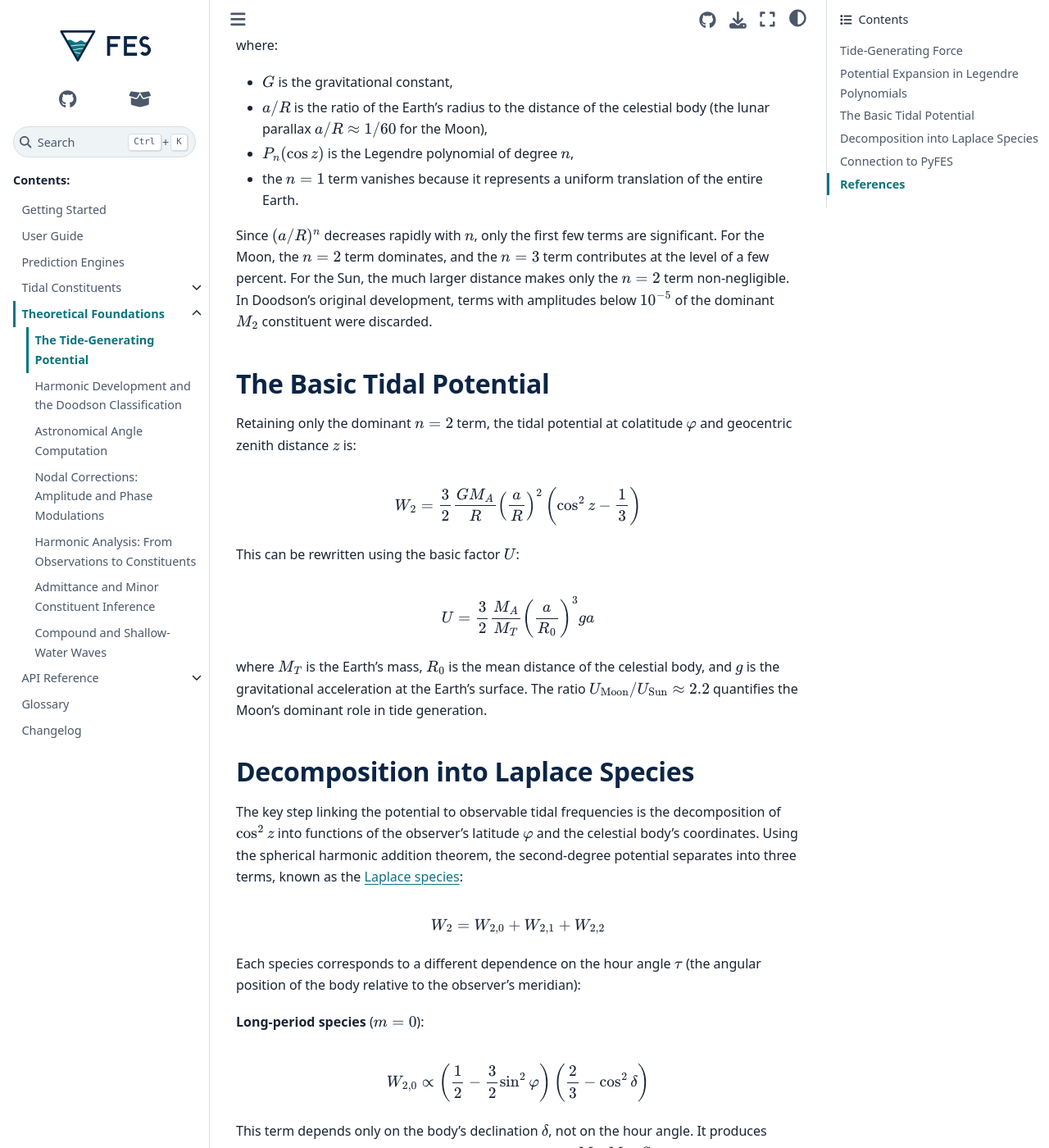
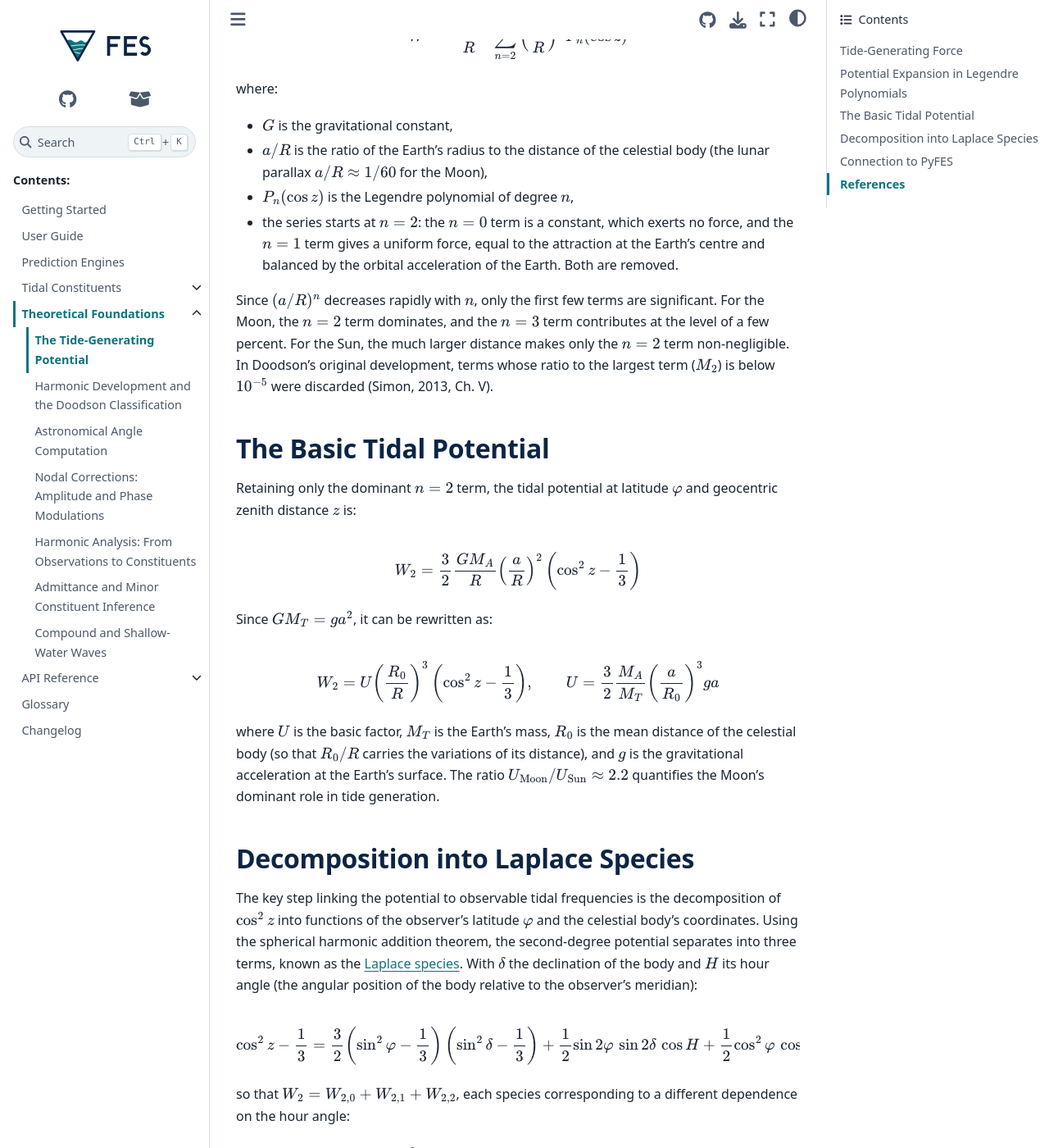
Before and after one commit to CNES/aviso-fes, a Sphinx documentation site: the page built from docs/source/theory/tide_generating_potential.rst, in a window 1280 px wide and 1400 px high, scrolled down 963 px. Shown: the whole window at 82% size. Built offline with Sphinx 7.4.7 and the Sphinx Book theme 1.1.4, drawn with Linux system fonts in a browser that asks for light colours; pages that are not in the unit, such as notebooks, are missing from menus; the version number could not be read and is left out; some of the changed text lies outside the part shown.

Commit message:
docs(theory): correct the potential and astronomical angle pages

```diff
--- a/docs/source/theory/tide_generating_potential.rst
+++ b/docs/source/theory/tide_generating_potential.rst
@@ -28,10 +28,13 @@ The distance from :math:`A` to :math:`P` is:
 
     r = \sqrt{R^2 + a^2 - 2 a R \cos z}
 
-The tide-generating force is directed along the line :math:`AP` (the
-*tractive* component) and can be decomposed into a radial (vertical) and two
-horizontal components. For tidal prediction, it is more convenient to work
-with the **potential** of this force rather than the force itself.
+The tide-generating force is the difference between two attractions with
+different directions (from :math:`P` towards :math:`A`, and from :math:`T`
+towards :math:`A`), so it is not directed along :math:`AP`. It has a
+vertical (radial) component and a horizontal component, called the
+*tractive* force, which is the one that drives the ocean tides. For tidal
+prediction, it is more convenient to work with the **potential** of this
+force rather than the force itself.
 
 Potential Expansion in Legendre Polynomials
 ============================================
@@ -51,21 +54,23 @@ where:
 - :math:`a/R` is the ratio of the Earth's radius to the distance of the
   celestial body (the lunar parallax :math:`a/R \approx 1/60` for the Moon),
 - :math:`P_n(\cos z)` is the Legendre polynomial of degree :math:`n`,
-- the :math:`n=1` term vanishes because it represents a uniform translation
-  of the entire Earth.
+- the series starts at :math:`n=2`: the :math:`n=0` term is a constant,
+  which exerts no force, and the :math:`n=1` term gives a uniform force, equal
+  to the attraction at the Earth's centre and balanced by the orbital
+  acceleration of the Earth. Both are removed.
 
 Since :math:`(a/R)^n` decreases rapidly with :math:`n`, only the first few
 terms are significant. For the Moon, the :math:`n=2` term dominates, and the
 :math:`n=3` term contributes at the level of a few percent. For the Sun,
 the much larger distance makes only the :math:`n=2` term non-negligible.
-In Doodson's original development, terms with amplitudes below :math:`10^{-5}`
-of the dominant :math:`M_2` constituent were discarded.
+In Doodson's original development, terms whose ratio to the largest term
+(:math:`M_2`) is below :math:`10^{-5}` were discarded (Simon, 2013, Ch. V).
 
 The Basic Tidal Potential
 =========================
 
 Retaining only the dominant :math:`n=2` term, the tidal potential at
-colatitude :math:`\varphi` and geocentric zenith distance :math:`z` is:
+latitude :math:`\varphi` and geocentric zenith distance :math:`z` is:
 
 .. math::
 
@@ -73,15 +78,19 @@ colatitude :math:`\varphi` and geocentric zenith distance :math:`z` is:
           \left(\frac{a}{R}\right)^2
           \left(\cos^2 z - \frac{1}{3}\right)
 
-This can be rewritten using the basic factor :math:`U`:
+Since :math:`G M_T = g a^2`, it can be rewritten as:
 
 .. math::
 
+    W_2 = U \left(\frac{R_0}{R}\right)^3
+          \left(\cos^2 z - \frac{1}{3}\right),
+    \qquad
     U = \frac{3}{2} \frac{M_A}{M_T} \left(\frac{a}{R_0}\right)^3 g a
 
-where :math:`M_T` is the Earth's mass, :math:`R_0` is the mean distance of
-the celestial body, and :math:`g` is the gravitational acceleration at the
-Earth's surface. The ratio :math:`U_{\text{Moon}} / U_{\text{Sun}} \approx 2.2`
+where :math:`U` is the basic factor, :math:`M_T` is the Earth's mass,
+:math:`R_0` is the mean distance of the celestial body (so that
+:math:`R_0 / R` carries the variations of its distance), and :math:`g` is
+the gravitational acceleration at the Earth's surface. The ratio :math:`U_{\text{Moon}} / U_{\text{Sun}} \approx 2.2`
 quantifies the Moon's dominant role in tide generation.
 
 Decomposition into Laplace Species
@@ -91,35 +100,43 @@ The key step linking the potential to observable tidal frequencies is the
 decomposition of :math:`\cos^2 z` into functions of the observer's latitude
 :math:`\varphi` and the celestial body's coordinates. Using the spherical
 harmonic addition theorem, the second-degree potential separates into three
-terms, known as the :term:`Laplace species`:
+terms, known as the :term:`Laplace species`. With :math:`\delta` the
+declination of the body and :math:`H` its hour angle (the angular position
+of the body relative to the observer's meridian):
 
 .. math::
 
-    W_2 = W_{2,0} + W_{2,1} + W_{2,2}
+    \cos^2 z - \frac{1}{3} =
+        \frac{3}{2}\left(\sin^2\varphi - \frac{1}{3}\right)
+                   \left(\sin^2\delta - \frac{1}{3}\right)
+      + \frac{1}{2} \sin 2\varphi \, \sin 2\delta \, \cos H
+      + \frac{1}{2} \cos^2\varphi \, \cos^2\delta \, \cos 2H
 
-Each species corresponds to a different dependence on the hour angle
-:math:`\tau` (the angular position of the body relative to the observer's
-meridian):
+so that :math:`W_2 = W_{2,0} + W_{2,1} + W_{2,2}`, each species corresponding
+to a different dependence on the hour angle:
 
 **Long-period species** (:math:`m = 0`):
 
 .. math::
 
-    W_{2,0} \propto \left(\frac{1}{2} - \frac{3}{2} \sin^2 \varphi\right)
-    \left(\frac{2}{3} - \cos^2 \delta \right)
+    W_{2,0} = \frac{3}{2} U \left(\frac{R_0}{R}\right)^3
+    \left(\sin^2 \varphi - \frac{1}{3}\right)
+    \left(\sin^2 \delta - \frac{1}{3}\right)
 
 This term depends only on the body's declination :math:`\delta`, not on the
 hour angle. It produces oscillations with periods from a fortnight to years
 (e.g., :math:`M_f`, :math:`M_m`, :math:`S_{sa}`). The latitude factor
-vanishes at :math:`\varphi = 35.26°` and is maximal at the poles.
+vanishes at :math:`\varphi = 35.26°` and is largest in absolute value at the
+poles.
 
 **Diurnal species** (:math:`m = 1`):
 
 .. math::
 
-    W_{2,1} \propto \sin 2\varphi \cdot \sin 2\delta \cdot \cos \tau
+    W_{2,1} = \frac{1}{2} U \left(\frac{R_0}{R}\right)^3
+    \sin 2\varphi \, \sin 2\delta \, \cos H
 
-This term oscillates once per day (:math:`\cos \tau`) and produces
+This term oscillates once per day (:math:`\cos H`) and produces
 the diurnal constituents (:math:`O_1`, :math:`K_1`, :math:`P_1`,
 :math:`Q_1`). The latitude factor :math:`\sin 2\varphi` is maximal at
 :math:`\varphi = 45°` and vanishes at the equator and poles.
@@ -128,9 +145,10 @@ the diurnal constituents (:math:`O_1`, :math:`K_1`, :math:`P_1`,
 
 .. math::
 
-    W_{2,2} \propto \cos^2 \varphi \cdot \cos^2 \delta \cdot \cos 2\tau
+    W_{2,2} = \frac{1}{2} U \left(\frac{R_0}{R}\right)^3
+    \cos^2 \varphi \, \cos^2 \delta \, \cos 2H
 
-This term oscillates twice per day (:math:`\cos 2\tau`) and produces
+This term oscillates twice per day (:math:`\cos 2H`) and produces
 the dominant semidiurnal constituents (:math:`M_2`, :math:`S_2`, :math:`N_2`,
 :math:`K_2`). The latitude factor :math:`\cos^2 \varphi` is maximal at the
 equator and vanishes at the poles.
```
Also changed, not shown: docs/source/index.rst (+7 -5 lines), docs/source/theory/astronomic_angles.rst (+20 -10 lines).
